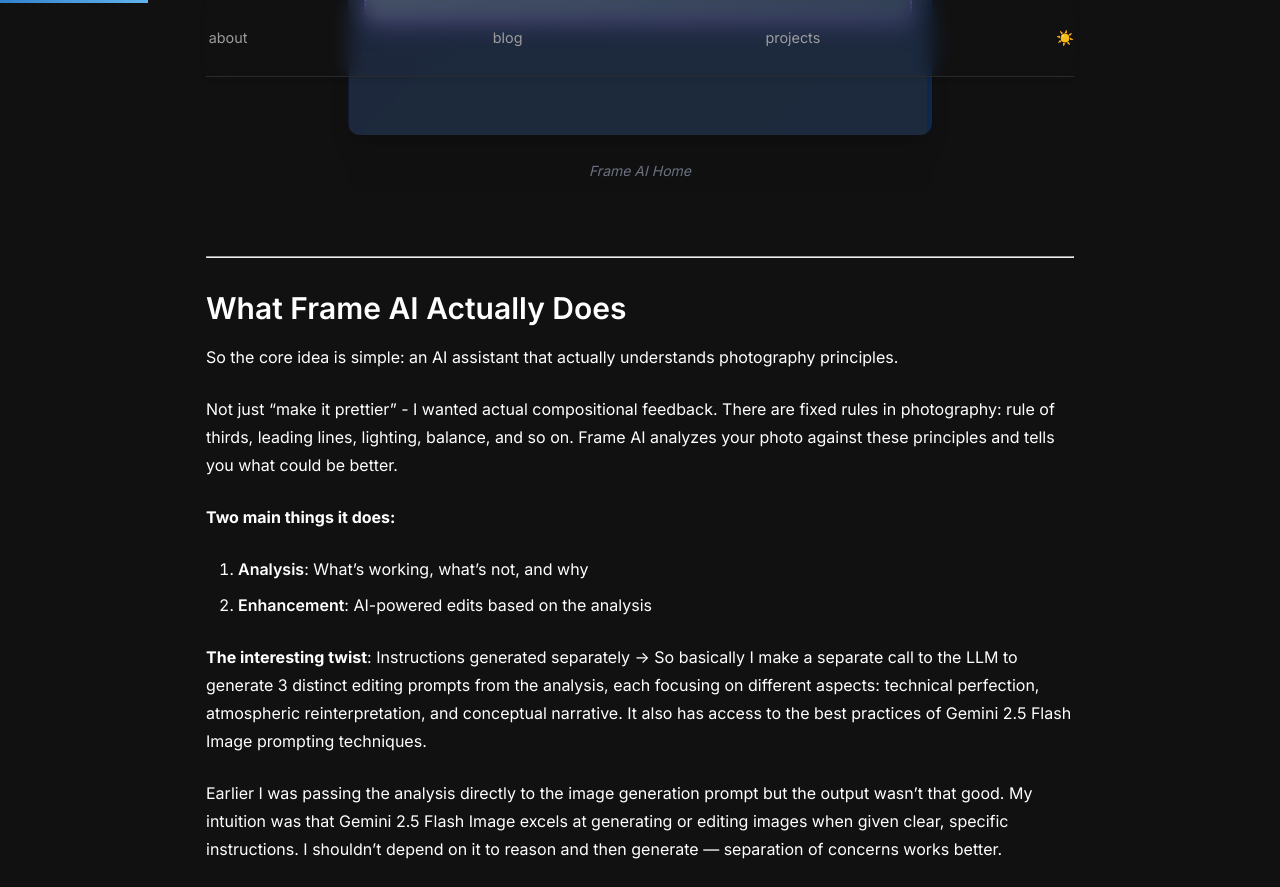
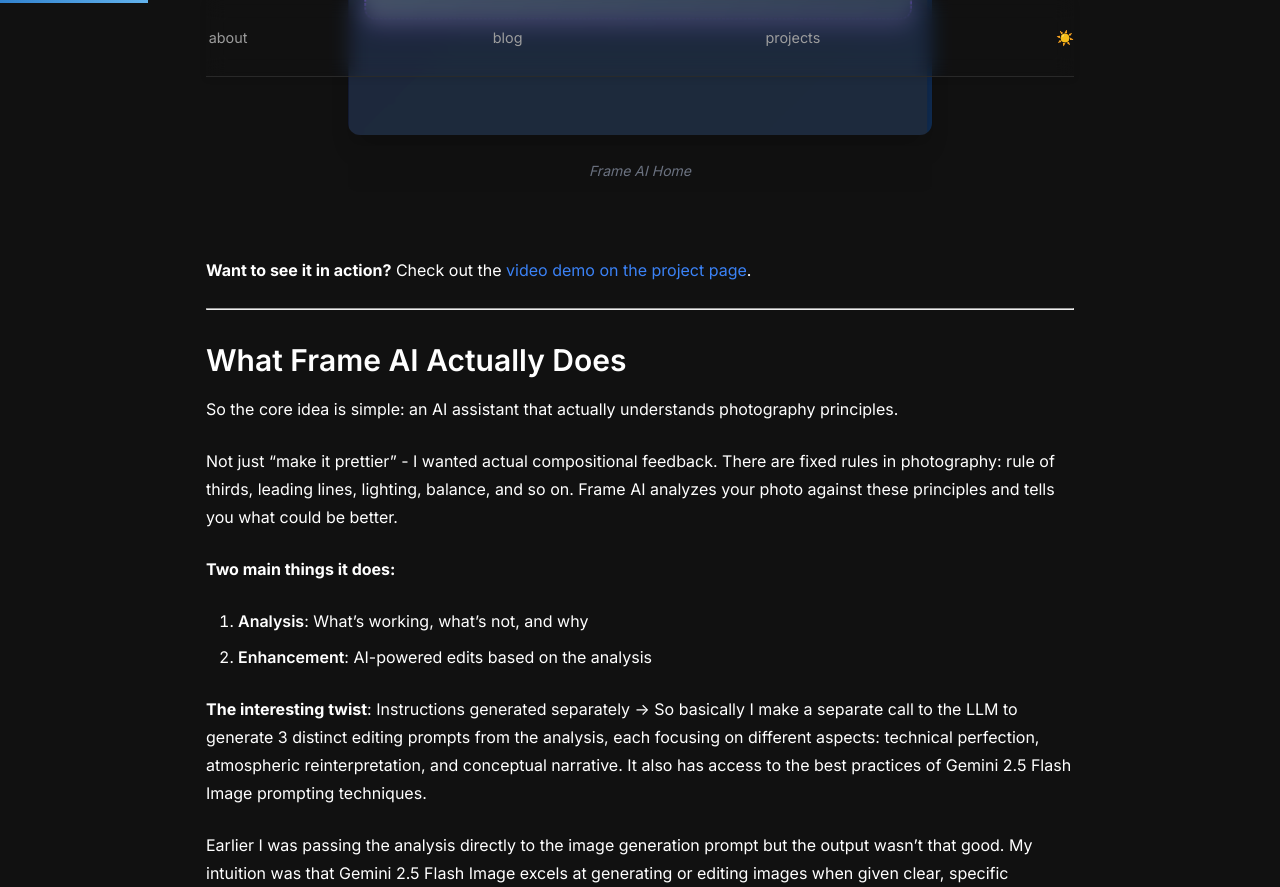
Before and after one commit to BKG123/BKG123.github.io, a Jekyll site: the page built from _posts/2025-10-20-frame-ai.md, in a window 1280 px wide and 900 px high, scrolled down 1275 px, cut to the strip 0-887 px from the top of the window. Built offline with Jekyll 4.4.1, drawn with Linux system fonts in a browser that asks for light colours.

Commit message:
Add video demo link to "Frame AI" project documentation and update CSS for consistency across site

```diff
--- a/_posts/2025-10-20-frame-ai.md
+++ b/_posts/2025-10-20-frame-ai.md
@@ -23,6 +23,8 @@ Every developer will tell you this: "I want to work on a side project to improve
   <img src="/assets/images/2025-10-20-frame-ai/app-1.png" alt="Sample app image">
   <figcaption>Frame AI Home</figcaption>
 </figure>
+
+**Want to see it in action?** Check out the [video demo on the project page](/projects/frame-ai/).
 
 ---
 
```
Also changed, not shown: 9 other files.
